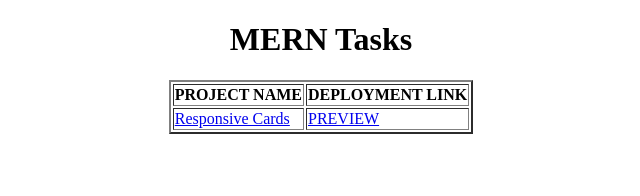
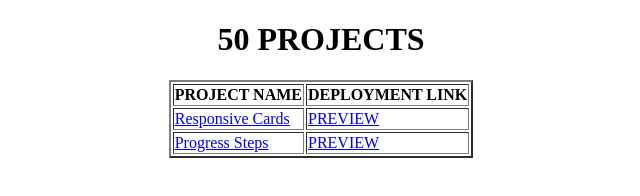
Before and after one commit to KoushikVijji/50-days-50-projects, a plain HTML site: page index.html in a window 1280 px wide. Shown: the whole page, without its empty margins (319-959 px from the left). Drawn offline with Linux system fonts and the light colour scheme.

Commit message:
Update index.html

```diff
--- a/index.html
+++ b/index.html
@@ -7,16 +7,20 @@
 </head>
 <body>
 <center>
-    <h1>MERN Tasks</h1>
+    <h1>50 PROJECTS</h1>
     <table border="2">
       <tr>
         <th>PROJECT NAME</th>
         <th>DEPLOYMENT LINK</th>
       </tr>
       <tr>
-          <td><a href="https://github.com/KoushikVijji/50-days-50-projects/tree/main/PROJECT-1" >Responsive Cards</a></td>
+          <td><a href="https://github.com/KoushikVijji/50-days-50-projects/tree/main/PROJECT-1" target="_blank">Responsive Cards</a></td>
           <td><a href="./PROJECT-1/index.html" target="_blank">PREVIEW</a></td>
       </tr>
+    <tr>
+        <td><a href="https://github.com/KoushikVijji/50-days-50-projects/tree/main/PROJECT-2" target="_blank">Progress Steps</a></td>
+        <td><a href="./PROJECT-2/index.html" target="_blank">PREVIEW</a></td>
+    </tr>
     </table>
 </center>
 </body>
```
